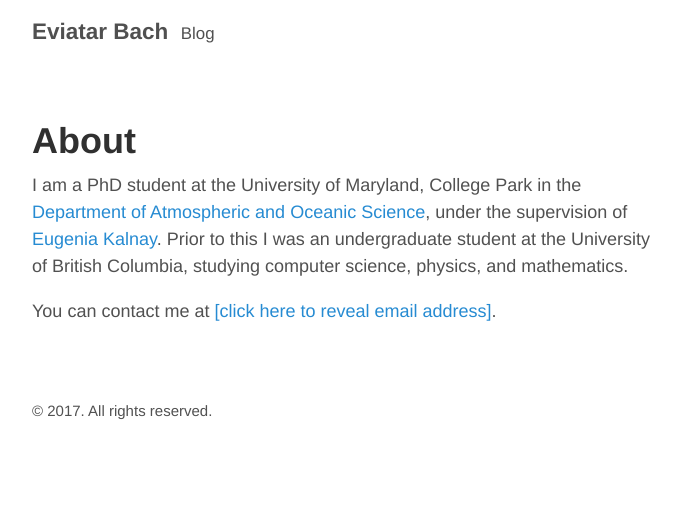
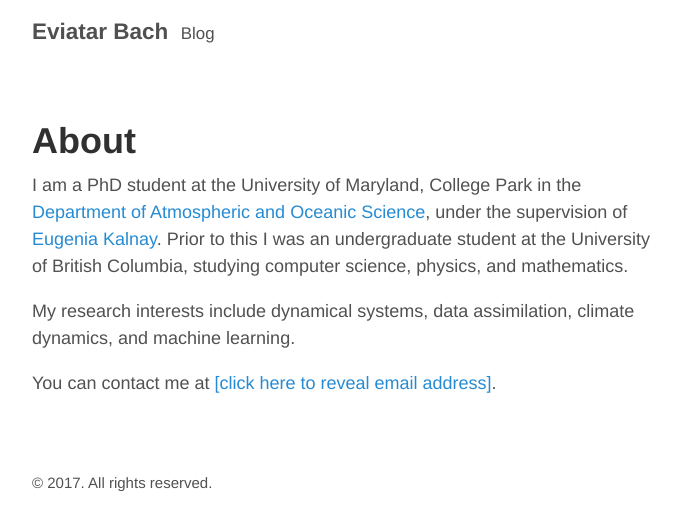
Before and after one commit to eviatarbach/website_old, a Jekyll site: the page built from index.md, in a window 1280 px wide. Shown: the top 530 px of the page, without its empty margins (293-974 px from the left). Built offline with Jekyll 4.4.1, drawn with Linux system fonts in a browser that asks for light colours.

Commit message:
Update index.md

```diff
--- a/index.md
+++ b/index.md
@@ -5,4 +5,6 @@ title: About
 
 I am a PhD student at the University of Maryland, College Park in the <a href="https://www.atmos.umd.edu/">Department of Atmospheric and Oceanic Science</a>, under the supervision of <a href="http://www.atmos.umd.edu/~ekalnay/">Eugenia Kalnay</a>. Prior to this I was an undergraduate student at the University of British Columbia, studying computer science, physics, and mathematics.
 
+My research interests include dynamical systems, data assimilation, climate dynamics, and machine learning.
+
 You can contact me at <a href="http://www.google.com/recaptcha/mailhide/d?k=01wdI1TNx7y_plT6RZB8pIUQ==&amp;c=y9h2L02zCq1HdVKmomXkV0gP-htk0BBh-9Y4Egw4eo8=" onclick="window.open('http://www.google.com/recaptcha/mailhide/d?k\x3d01wdI1TNx7y_plT6RZB8pIUQ\x3d\x3d\x26c\x3dy9h2L02zCq1HdVKmomXkV0gP-htk0BBh-9Y4Egw4eo8\x3d', '', 'toolbar=0,scrollbars=0,location=0,statusbar=0,menubar=0,resizable=0,width=500,height=300'); return false;" title="Reveal this e-mail address">[click here to reveal email address]</a>.
```
